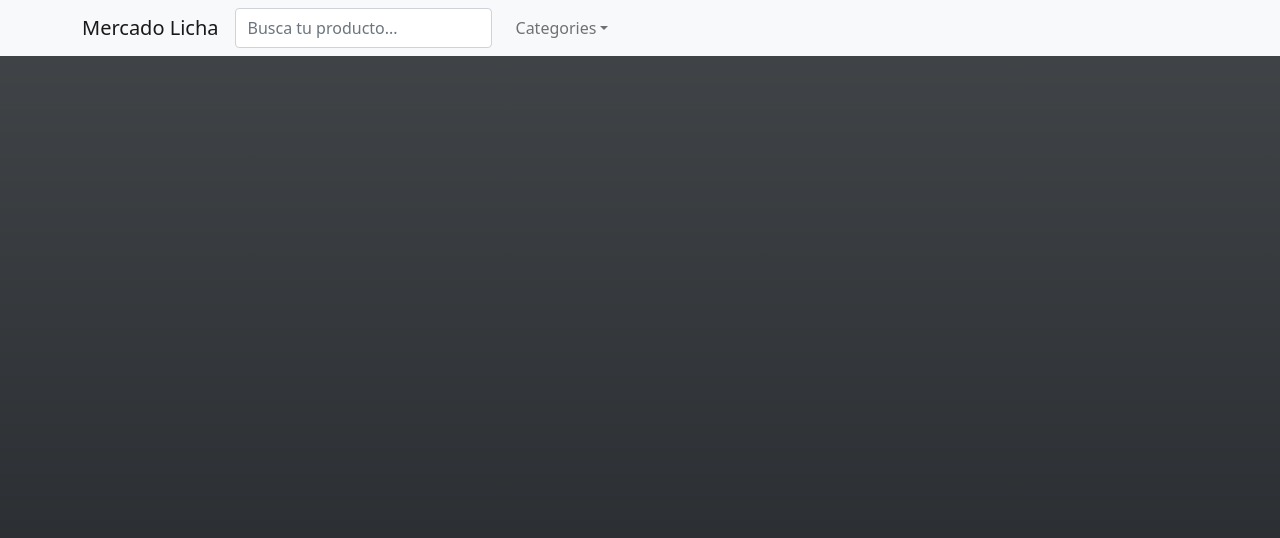
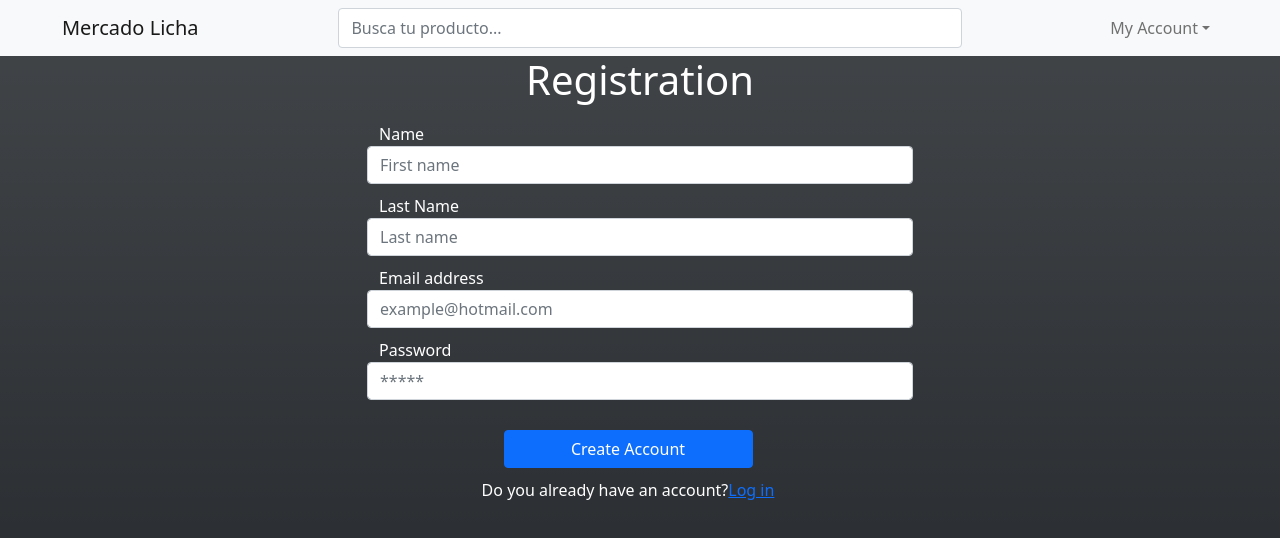
Before and after one commit to lisandromarina/ecommerce-frontend, a React (Create React App) app: page /register in a window 1280 px wide. Shown: the top 538 px of the page. Built offline with nearby package versions, Linux system fonts and the light colour scheme.

Commit message:
Cree carpeta abm, agregue register, login y modifique router

```diff
--- /dev/null
+++ b/src/components/AbmProducts/AbmProductsComponent.jsx
@@ -0,0 +1,12 @@
+import React from 'react';
+import { Form, Card, Button, Container } from 'react-bootstrap';
+
+function AbmProductsComponent() {
+    return (
+        <div>
+
+        </div>
+    )
+};
+
+export default AbmProductsComponent;
--- /dev/null
+++ b/src/components/AbmProducts/AbmProductsContainer.jsx
@@ -0,0 +1,11 @@
+import React from 'react';
+import AbmProductsComponent from "./AbmProductsComponent";
+
+function AbmProductsContainer(){
+
+    return (
+      <AbmProductsComponent />
+    )
+  };
+
+export default AbmProductsContainer;
--- /dev/null
+++ b/src/components/AbmProducts/index.js
@@ -0,0 +1,3 @@
+import AbmProductsContainer from "./AbmProductsContainer";
+
+export default AbmProductsContainer;
--- a/src/components/HomePage/HomePageContainer.jsx
+++ b/src/components/HomePage/HomePageContainer.jsx
@@ -9,7 +9,8 @@ function HomePageContainer(){
     {name: "Entretenimiento", description: "Cosas divertidas"},
     {name: "Música", description: "Musica para tus oidos"},
     {name: "Música", description: "Musica para tus oidos"},
-    {name: "Música", description: "Musica para tus oidos"}]
+    {name: "Música", description: "Musica para tus oidos"},
+    {name: "Ropa", description: "Lookeate a la moda"}]
 
     return (
       <HomePageComponent arrayProducts={arrayProducts} />
--- /dev/null
+++ b/src/components/LogIn/LogInComponent.jsx
@@ -0,0 +1,31 @@
+import React from 'react';
+import { Form, Card, Button, Container } from 'react-bootstrap';
+
+function RegisterComponent() {
+    return (
+        <Container>
+            <h1 className="text-center text-white fw-semibold">Log In</h1>
+            <div className="d-flex justify-content-center">
+                <Form className="row w-50">
+                    <label className="text-white" style={{ marginTop: "10px" }} htmlFor="email">Email address</label>
+                    <input type="email" class="form-control" placeholder="example@hotmail.com" />
+                    <label className="text-white" style={{ marginTop: "10px" }} htmlFor="password">Password</label>
+                    <input type="password" class="form-control" placeholder="*****" />
+                    <div className="row">
+                        <div className="d-flex justify-content-center">
+                            <Button className="d-flex justify-content-center w-50" style={{ marginTop: "30px" }}>
+                                Log In
+                            </Button>
+                        </div>
+                        <p style={{ marginTop: "10px" }} className="d-flex justify-content-center text-white">
+                            Are you new to Mercado Licha?<a href='register'>Create Account</a>
+                        </p>
+                    </div>
+
+                </Form>
+            </div>
+        </Container>
+    )
+};
+
+export default RegisterComponent;
--- /dev/null
+++ b/src/components/LogIn/LogInContainer.jsx
@@ -0,0 +1,10 @@
+import React from 'react';
+import LogInComponent from "./LogInComponent";
+
+function LogInContainer() {
+    return (
+        <LogInComponent />
+    )
+};
+
+export default LogInContainer;
--- /dev/null
+++ b/src/components/LogIn/index.js
@@ -0,0 +1,3 @@
+import LogInContainer from "./LogInContainer";
+
+export default LogInContainer;
--- a/src/components/Navbar/NavbarComponent.jsx
+++ b/src/components/Navbar/NavbarComponent.jsx
@@ -6,12 +6,9 @@ function NavbarComponent() {
 
     return (
         <Navbar bg="light" expand="lg">
-            <Container>
-                <Navbar.Brand href="/">Mercado Licha</Navbar.Brand>
-                <Navbar.Toggle aria-controls="basic-navbar-nav" />
-                <Navbar.Collapse id="basic-navbar-nav">
-                    <Nav className="me-auto">
-                        <Form className="d-flex">
+            <Nav className="flex-row justify-content-md-around w-100">
+                <Navbar.Brand className="" href="/">Mercado Licha</Navbar.Brand>
+                <Form className="d-flex col-6">
                     <FormControl
                         type="search"
                         placeholder="Busca tu producto..."
@@ -19,14 +16,11 @@ function NavbarComponent() {
                         aria-label="Search"
                     />
                 </Form>
-                        <NavDropdown title="Categories" id="basic-nav-dropdown">
-                            <NavDropdown.Item href="#action/3.1">Electrodomesticós</NavDropdown.Item>
-                            <NavDropdown.Item href="#action/3.2">Música</NavDropdown.Item>
-                            <NavDropdown.Item href="#action/3.3">Tecnología</NavDropdown.Item>
+                <NavDropdown title="My Account">
+                    <NavDropdown.Item href="register">Sign Up</NavDropdown.Item>
+                    <NavDropdown.Item href="login">Login</NavDropdown.Item>
                 </NavDropdown>
             </Nav>
-                </Navbar.Collapse>
-            </Container>
         </Navbar>
     )
 }
--- /dev/null
+++ b/src/components/Register/RegisterComponent.jsx
@@ -0,0 +1,33 @@
+import React from 'react';
+import { Form, Card, Button, Container } from 'react-bootstrap';
+
+function RegisterComponent() {
+    return (
+        <Container>
+            <h1 className="text-center text-white fw-semibold">Registration</h1>
+            <div className="d-flex justify-content-center">
+                <Form className="row w-50">
+                    <label className="text-white" style={{ marginTop: "10px" }} htmlFor="name">Name</label>
+                    <input type="text" class="form-control" placeholder="First name" />
+                    <label className="text-white" style={{ marginTop: "10px" }} htmlFor="last name">Last Name</label>
+                    <input type="text" class="form-control" placeholder="Last name" />
+                    <label className="text-white" style={{ marginTop: "10px" }} htmlFor="email">Email address</label>
+                    <input type="email" class="form-control" placeholder="example@hotmail.com" />
+                    <label className="text-white" style={{ marginTop: "10px" }} htmlFor="password">Password</label>
+                    <input type="password" class="form-control" placeholder="*****" />
+                    <div className="row">
+                        <div className="d-flex justify-content-center">
+                            <Button className="d-flex justify-content-center w-50" style={{ marginTop: "30px" }}>Create Account</Button>
+                        </div>
+                        <p style={{ marginTop: "10px" }} className="d-flex justify-content-center text-white">
+                            Do you already have an account?<a href='login'>Log in</a>
+                        </p>
+                    </div>
+
+                </Form>
+            </div>
+        </Container>
+    )
+};
+
+export default RegisterComponent;
--- /dev/null
+++ b/src/components/Register/RegisterContainer.jsx
@@ -0,0 +1,10 @@
+import React from 'react';
+import RegisterComponent from "./RegisterComponent";
+
+function RegisterContainer() {
+    return (
+        <RegisterComponent />
+    )
+};
+
+export default RegisterContainer;
--- /dev/null
+++ b/src/components/Register/index.js
@@ -0,0 +1,3 @@
+import RegisterContainer from "./RegisterContainer";
+
+export default RegisterContainer;
--- a/src/components/Router/RouterContainer.jsx
+++ b/src/components/Router/RouterContainer.jsx
@@ -1,12 +1,21 @@
 import React from 'react';
 import { Route, Routes } from 'react-router-dom';
-import HomePage from  "../HomePage";
+import HomePage from "../HomePage";
+import Register from "../Register";
+import LogIn from "../LogIn";
+import AbmProducts from "../AbmProducts"
 
 function RouterContainer() {
     return (
         <Routes>
 
-            <Route path='/' element={<HomePage/>} />
+            <Route path='/' element={<HomePage />} />
+
+            <Route path='/register' element={<Register />} />
+
+            <Route path='/login' element={<LogIn />} />
+
+            <Route path='/abm' element={<AbmProducts />} />
 
         </Routes>
     );
```
Lines whose indentation alone changed are shown as unchanged.
